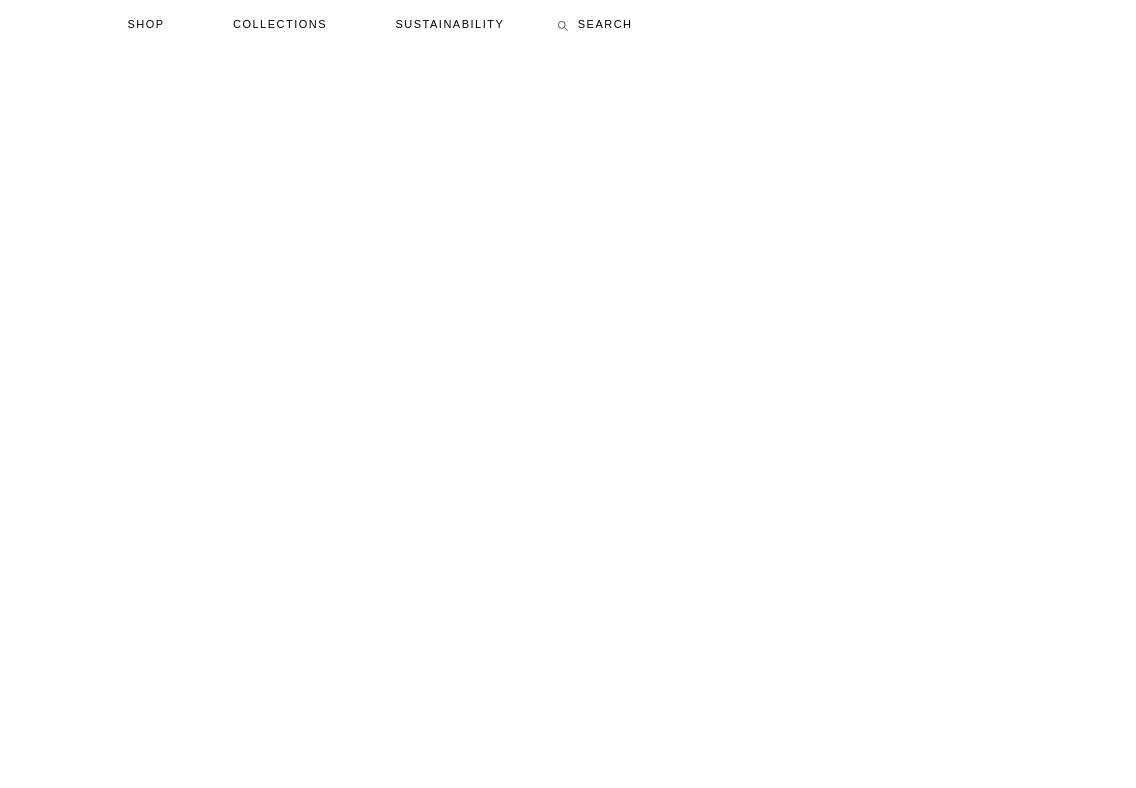
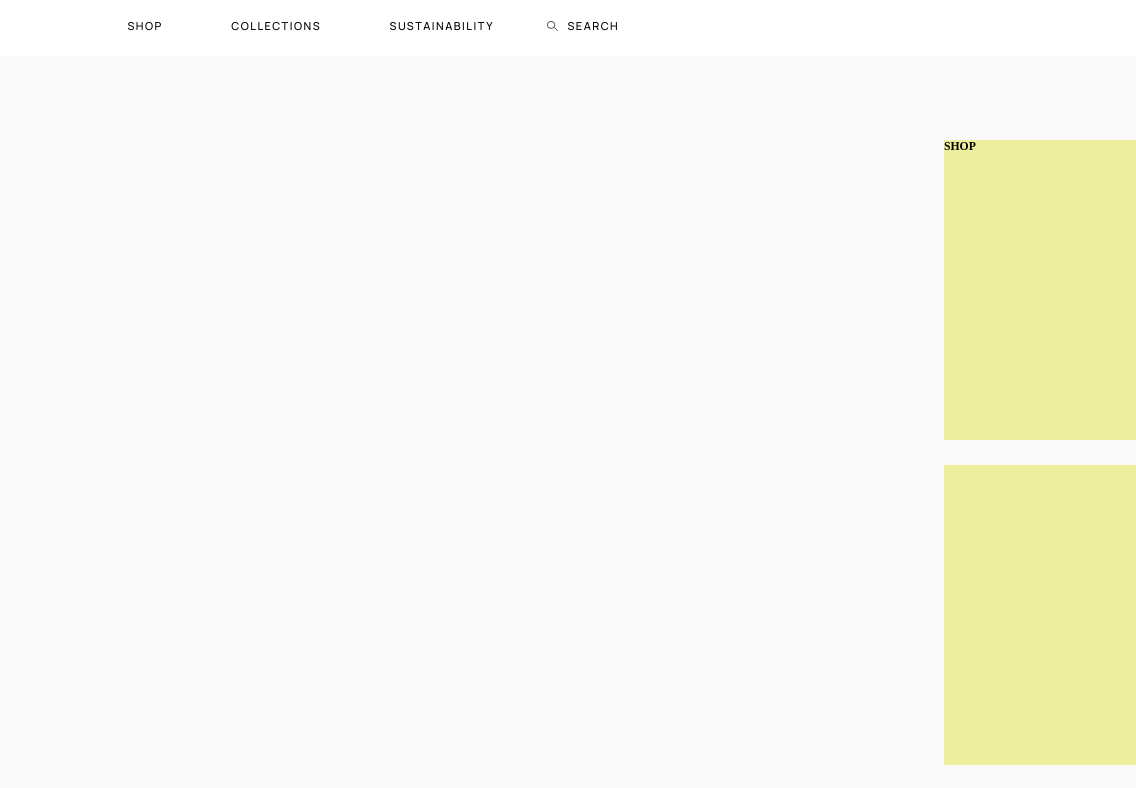
Before and after one commit to julialendzion/silfen, a plain HTML site: page shopsilfen.html in a window 1280 px wide. Shown: the top 788 px of the page, 144-1280 px from the left. Drawn offline with Linux system fonts and the light colour scheme; no server answers.

Commit message:
shop silfen

```diff
--- a/css/menu.css
+++ b/css/menu.css
@@ -1,7 +1,9 @@
+@import url("https://fonts.googleapis.com/css2?family=Manrope:wght@300;500;600;700;800&display=swap");
 :root {
   --color-1: #7bafd4;
   --color-2: #eeee9f;
   --color-3: white;
+  --clor-4: #f9f9f9;
   --font-1: "Manrope", sans-serif;
 }
 
@@ -73,7 +75,7 @@ header a {
   width: auto;
   box-shadow: 0px 16px 10px 0px rgba(0, 0, 0, 0.1);
   z-index: 1;
-  margin-top: 3rem;
+  margin-top: 4rem;
 }
 
 /* Full width dropdown background */
--- a/css/shopsilfen.css
+++ b/css/shopsilfen.css
@@ -0,0 +1,21 @@
+#products {
+  display: grid;
+  grid-template-columns: repeat(auto-fill, minmax(150px, 300px));
+  gap: 2rem;
+  margin-top: 10vw;
+}
+
+main {
+  display: grid;
+  grid-template-columns: 15% 70% 15%;
+  background-color: var(--clor-4);
+}
+
+#buttons {
+  margin-top: 10vw;
+}
+#buttons div {
+  background-color: var(--color-2);
+  height: 300px;
+  margin-bottom: 2vw;
+}
--- a/js/shopsilfen.js
+++ b/js/shopsilfen.js
@@ -27,6 +27,9 @@ function showData(data) {
 
     //adjust stuff
     copy.querySelector("h2").textContent = data.name;
+    copy.querySelector("#img").src = data.img_url;
+    copy.querySelector("p").textContent = data.price + `,-`;
+    //copy.querySelector("article img").alt = data.productdisplayname;
     // copy.querySelector("h3 span").textContent = post.username;
     // copy.querySelector("a.readmore").href = `article.html?article=${post._id}`;
     //apend it
--- a/shopsilfen.html
+++ b/shopsilfen.html
@@ -63,18 +63,27 @@
     </header>
     <main>
       <aside></aside>
-      <section>
+      <section id="products">
         <template id="product-template">
-          <img
-            src="https://upload.wikimedia.org/wikipedia/commons/8/89/Totebag.jpg"
-            alt=""
-          />
           <article>
+            <img
+              id="img"
+              src="https://upload.wikimedia.org/wikipedia/commons/8/89/Totebag.jpg"
+              alt=""
+            />
             <h2>NAME</h2>
             <p>PRICE</p>
           </article>
         </template>
       </section>
+      <section id="buttons">
+        <div>
+          <h3>SHOP</h3>
+          <img />
+        </div>
+        <div></div>
+        <div></div>
+      </section>
     </main>
     <script src="js/shopsilfen.js"></script>
   </body>
```
